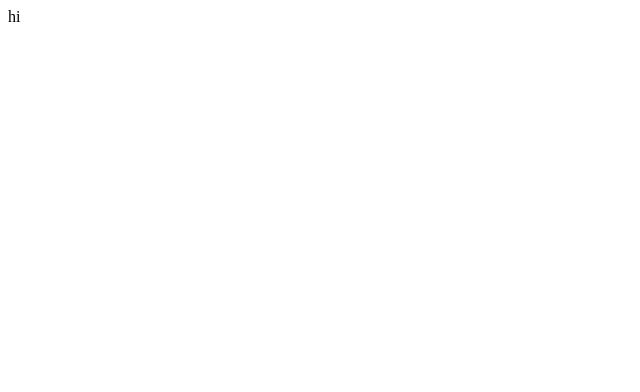
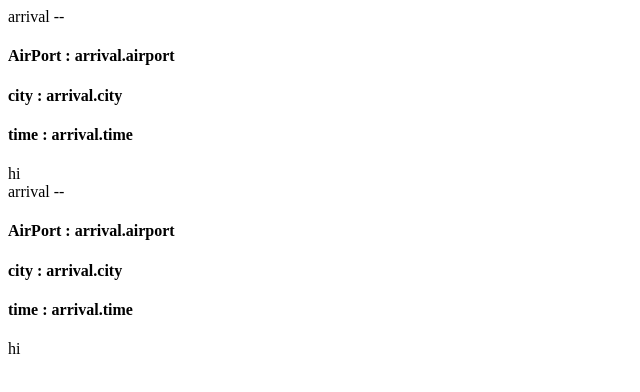
Before and after one commit to muhammed-navas/CRUD-OPARATION, a React (Vite) app in the folder frontend/: page / in a window 1280 px wide. Shown: the top 392 px of the page, without its empty margins (0-640 px from the left). Built offline with nearby package versions, Linux system fonts and the light colour scheme.

Commit message:
added new file like api

```diff
--- a/frontend/src/components/ApiData.tsx
+++ b/frontend/src/components/ApiData.tsx
@@ -73,7 +73,24 @@ export const ApiData: React.FC = () => {
 
   return (
     <div>
-      <div>hi</div>
+      <div>
+        {api?.flights?.map((item : any,i)=>{
+          let arrival = item?.arrival;
+          console.log(arrival)
+          return (
+            <>
+              <div>
+                arrival --
+                <h4>AirPort : arrival.airport</h4>
+                <h4>city : arrival.city</h4>
+                <h4>time : arrival.time</h4>
+              </div>
+              <div key={i}> hi </div>
+            </>
+          );
+        }
+        )}
+      </div>
     </div>
   );
 };
```
